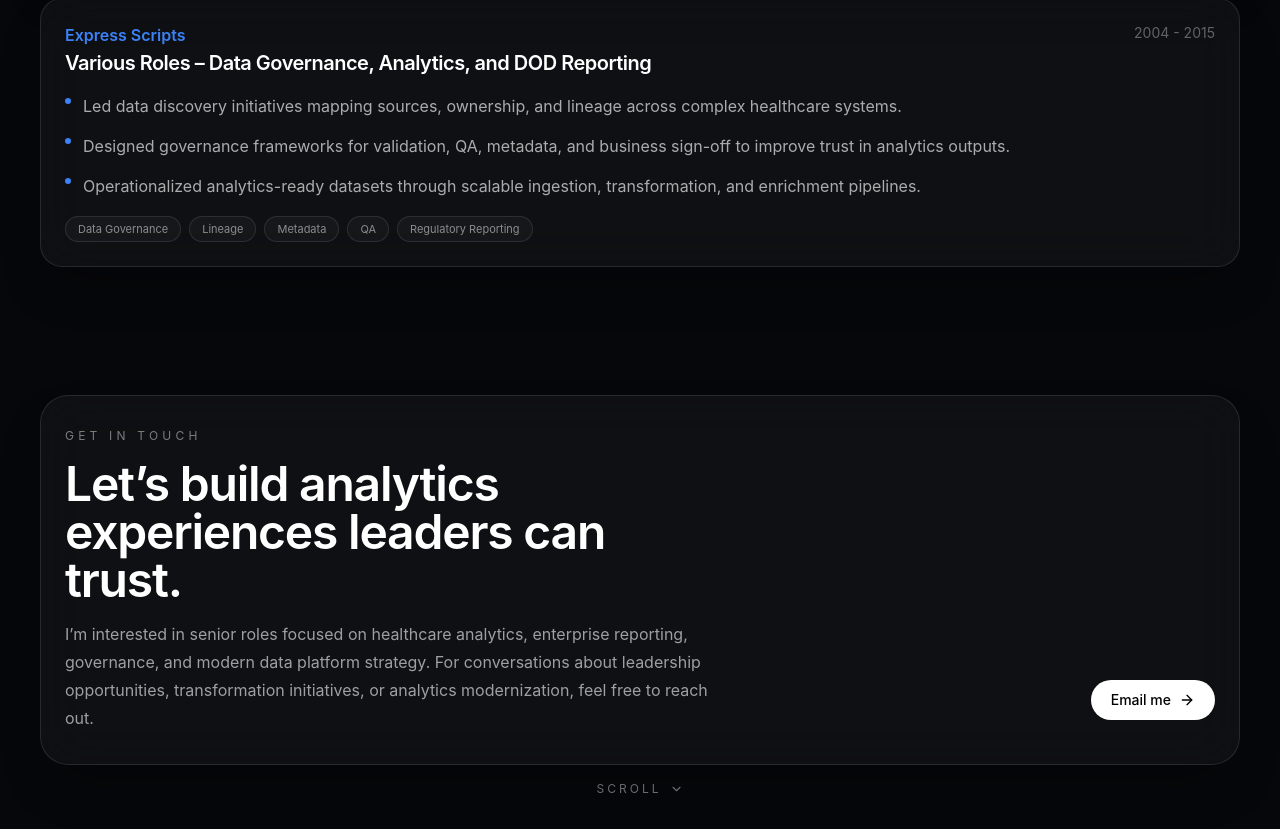
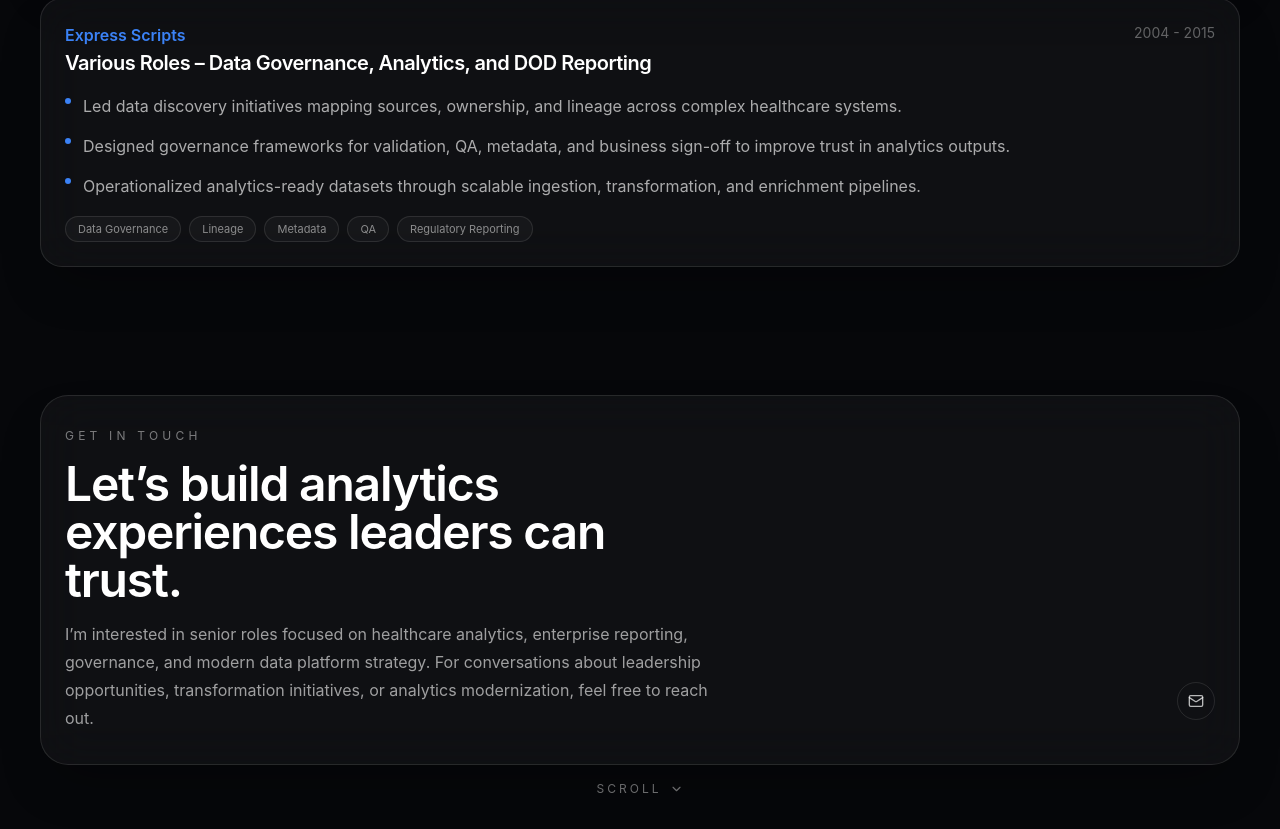
Before and after one commit to gnugal314/project-metavasis, a React (Vite) app: page / in a window 1280 px wide. Shown: the part 3668-4497 px from the top of the page. Built offline with nearby package versions, Linux system fonts and the light colour scheme.

Commit message:
Fix email agsin

```diff
--- a/src/App.jsx
+++ b/src/App.jsx
@@ -578,10 +578,11 @@ useEffect(() => {
 
       <div className="flex flex-col gap-3 lg:items-end">
       <a
-  href={`mailto:${intro.email}?subject=${encodeURIComponent("Let's connect")}&body=${encodeURIComponent("Hi Tori,")}`}
-  className="inline-flex w-fit items-center gap-2 rounded-full bg-white px-5 py-2.5 text-sm font-medium text-black transition duration-300 hover:-translate-y-0.5"
+href="mailto:torihawkins.th@gmail.com"
+className="rounded-full border border-white/10 p-2.5 text-white/70 transition duration-300 hover:-translate-y-0.5 hover:bg-white/10 hover:text-white"
+aria-label="Email"
 >
-  Email me <ArrowRight size={16} />
+<Mail size={16} />
 </a>
         <div className="text-sm text-white/45">{intro.email}</div>
       </div>
```
